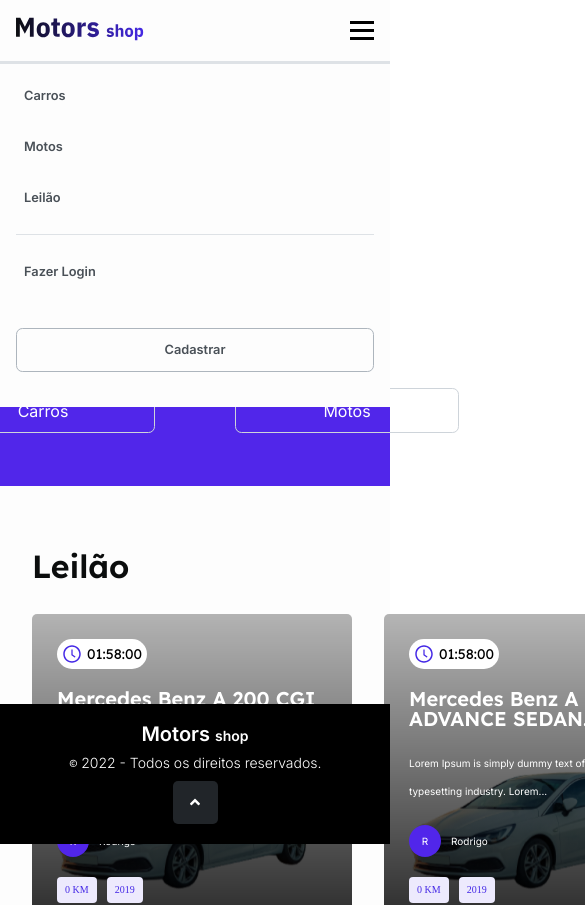
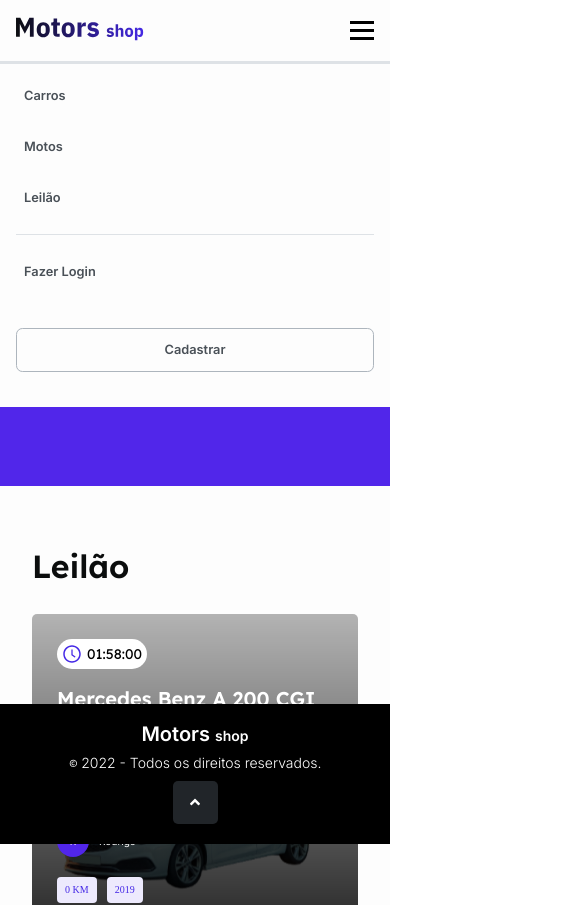
Before and after one commit to Motors-M6-Kenzie-Academy/Front-end, a React (Create React App) app: page / in a window 390 px wide. Shown: the top 905 px of the page, 585 px wide, since content can reach past the window. Built offline with nearby package versions, Linux system fonts and the light colour scheme.

Commit message:
Feat: Home view Mobile

```diff
--- a/src/pages/Home/index.tsx
+++ b/src/pages/Home/index.tsx
@@ -17,26 +17,12 @@ export const Home = () => {
           <p>Um ambiente feito para você explorar o seu melhor</p>
           <div>
             <Link to={"/"}>
-              <Button
-                bgColor="transparent"
-                txColor="white"
-                border={true}
-                onClick={() =>
-                  window.scrollTo({ left: 0, top: 1200, behavior: "smooth" })
-                }
-              >
+              <Button bgColor="transparent" txColor="white" border={true}>
                 Carros
               </Button>
             </Link>
             <Link to={"/"}>
-              <Button
-                bgColor="transparent"
-                txColor="white"
-                border={true}
-                onClick={() =>
-                  window.scrollTo({ left: 0, top: 2000, behavior: "smooth" })
-                }
-              >
+              <Button bgColor="transparent" txColor="white" border={true}>
                 Motos
               </Button>
             </Link>
@@ -47,29 +33,17 @@ export const Home = () => {
           <h2 className="title-section">Leilão</h2>
           <div className="scroll-card">
             <ProductCardAuction />
-            <ProductCardAuction />
-            <ProductCardAuction />
           </div>
         </div>
         <div className="cars" id="cars">
           <h2 className="title-section">Carros</h2>
           <div className="scroll-card-cars">
             <ProductCard />
-            <ProductCard />
-            <ProductCard />
-            <ProductCard />
-            <ProductCard />
-            <ProductCard />
           </div>
         </div>
         <div className="motorsbike" id="motorsbike">
           <h2 className="title-section">Motos</h2>
           <div className="scroll-card-motorsbike">
-            <ProductCard />
-            <ProductCard />
-            <ProductCard />
-            <ProductCard />
-            <ProductCard />
             <ProductCard />
           </div>
         </div>
--- a/src/pages/Home/styles.ts
+++ b/src/pages/Home/styles.ts
@@ -13,7 +13,7 @@ export const MainContainer = styled.main`
   flex-direction: column;
   justify-content: center;
 
-  margin-bottom: 10rem;
+  margin-bottom: 5rem;
 
   background-color: var(--gray10);
 
@@ -56,13 +56,31 @@ export const MainContainer = styled.main`
       display: flex;
       gap: 5rem;
     }
+
+    @media only screen and (max-width: 716px) {
+      h1 {
+        font-size: 1.5rem;
+      }
+      p {
+        font-size: 0.8rem;
+      }
+    }
+
+    @media only screen and (max-width: 414px) {
+      h1 {
+        font-size: 1.2rem;
+      }
+      p {
+        font-size: 0.7rem;
+      }
+    }
   }
 
   .leilao {
     height: 65vh;
 
     padding: 4rem 2rem;
-    margin-bottom: 8rem;
+    margin-bottom: 10rem;
 
     .title-section {
       font-family: var(--lexend);
@@ -78,6 +96,13 @@ export const MainContainer = styled.main`
     .scroll-card {
       display: flex;
       gap: 2rem;
+    }
+
+    @media only screen and (max-width: 414px) {
+      .scroll-card {
+        display: flex;
+        gap: 0.3rem;
+      }
     }
   }
 
@@ -101,6 +126,15 @@ export const MainContainer = styled.main`
       display: flex;
       gap: 2rem;
     }
+
+    @media only screen and (max-width: 414px) {
+      .scroll-card {
+        display: flex;
+        gap: 0.3rem;
+      }
+
+      margin-bottom: -3rem;
+    }
   }
 
   .motorsbike {
@@ -121,6 +155,13 @@ export const MainContainer = styled.main`
     .scroll-card-motorsbike {
       display: flex;
       gap: 2rem;
+    }
+
+    @media only screen and (max-width: 414px) {
+      .scroll-card {
+        display: flex;
+        gap: 0.3rem;
+      }
     }
   }
 `;
@@ -152,7 +193,11 @@ export const Button = styled.button<ButtonProps>`
   border: ${(props) => props.border && `0.1rem solid var(--gray5)`};
   border-radius: 0.4rem;
 
+  @media only screen and (max-width: 716px) {
+    width: 8rem;
+  }
+
   @media only screen and (max-width: 414px) {
-    width: 14rem;
+    width: 6rem;
   }
 `;
```
